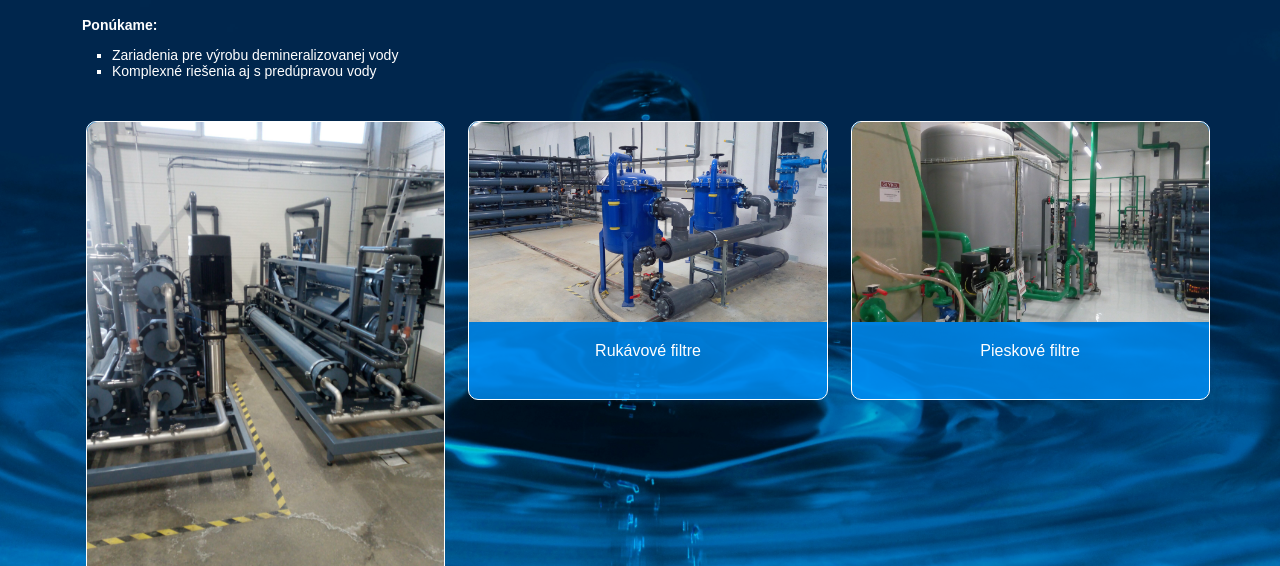
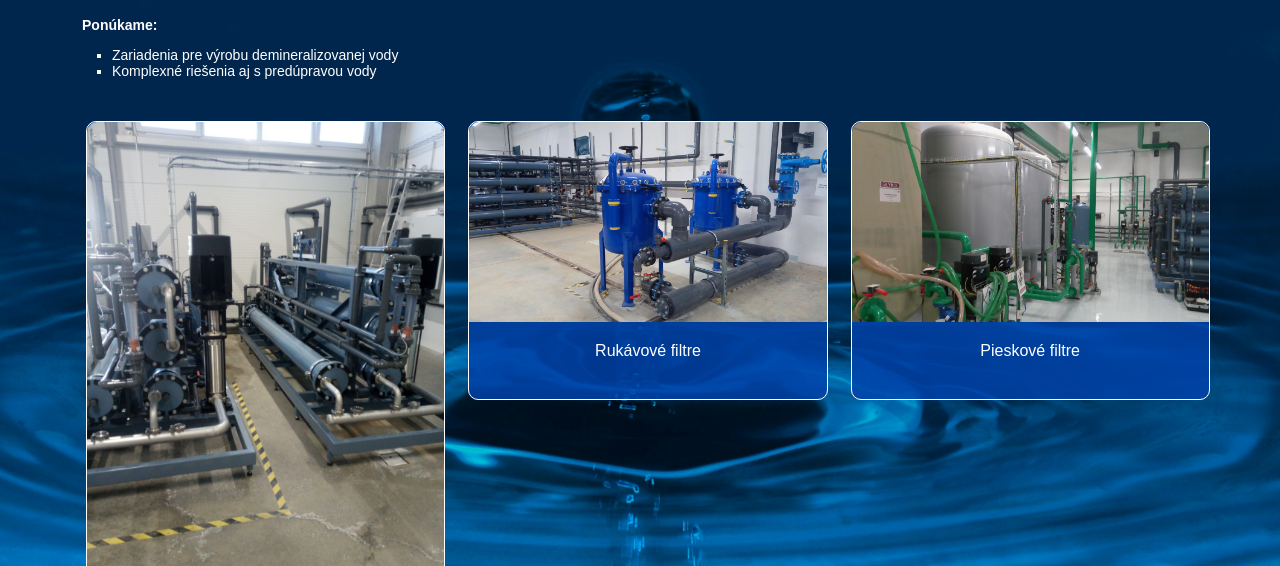
Before and after one commit to KovacsEduard/WaterService_reversneosmozy, a plain HTML site: page index.html in a window 1280 px wide. Shown: the part 234-800 px from the top of the page. Drawn offline with nearby package versions, Linux system fonts and the light colour scheme.

Commit message:
Update style.css

```diff
--- a/style.css
+++ b/style.css
@@ -324,7 +324,7 @@ body{
 }
 
 .card{
-    background-color: rgba(0, 146, 251, 0.785);
+    background: rgba(0, 66, 172, 0.803);
     border: white solid 1px;
     border-radius: 10px;
     padding-bottom: 2%;
```
